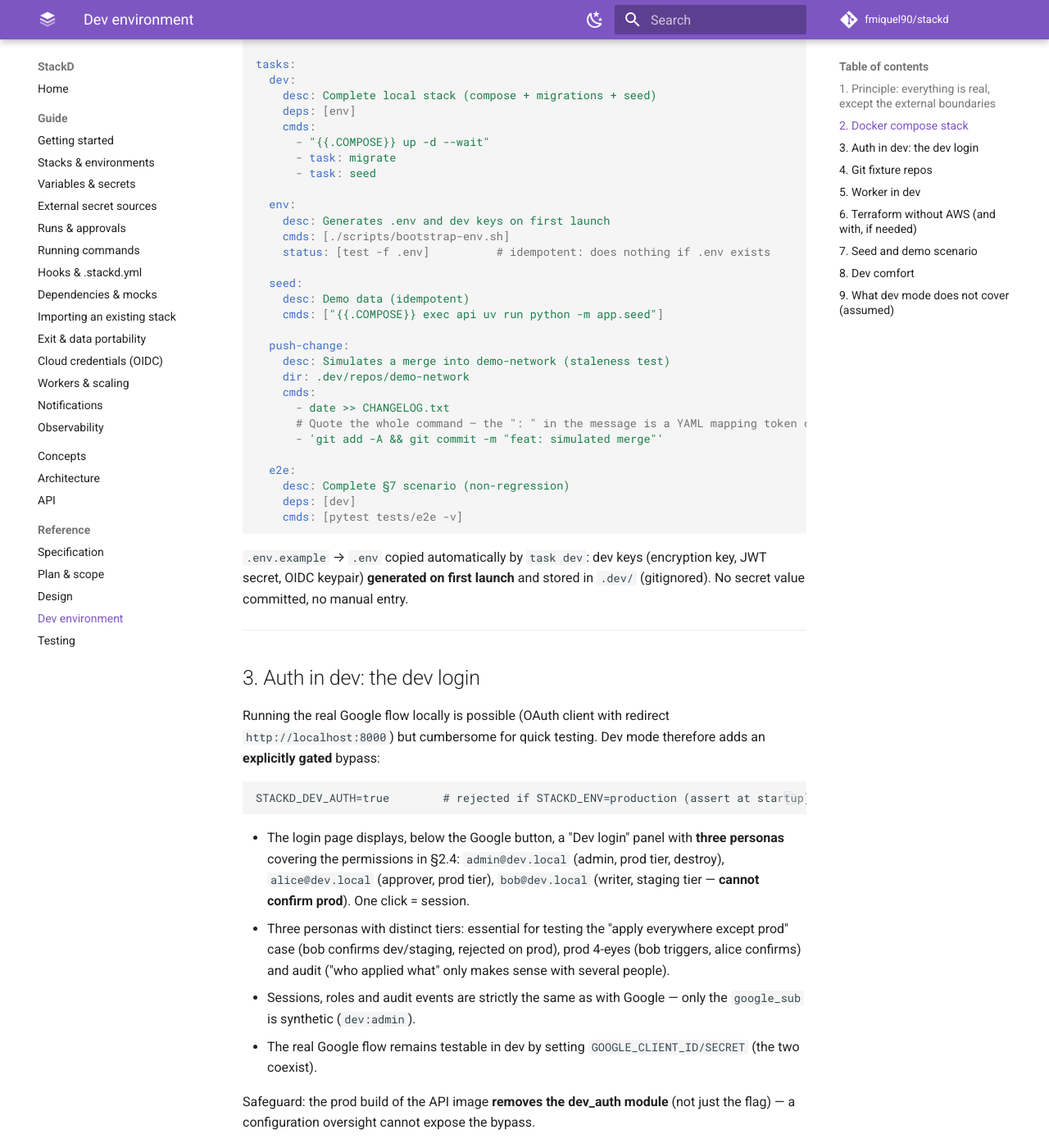
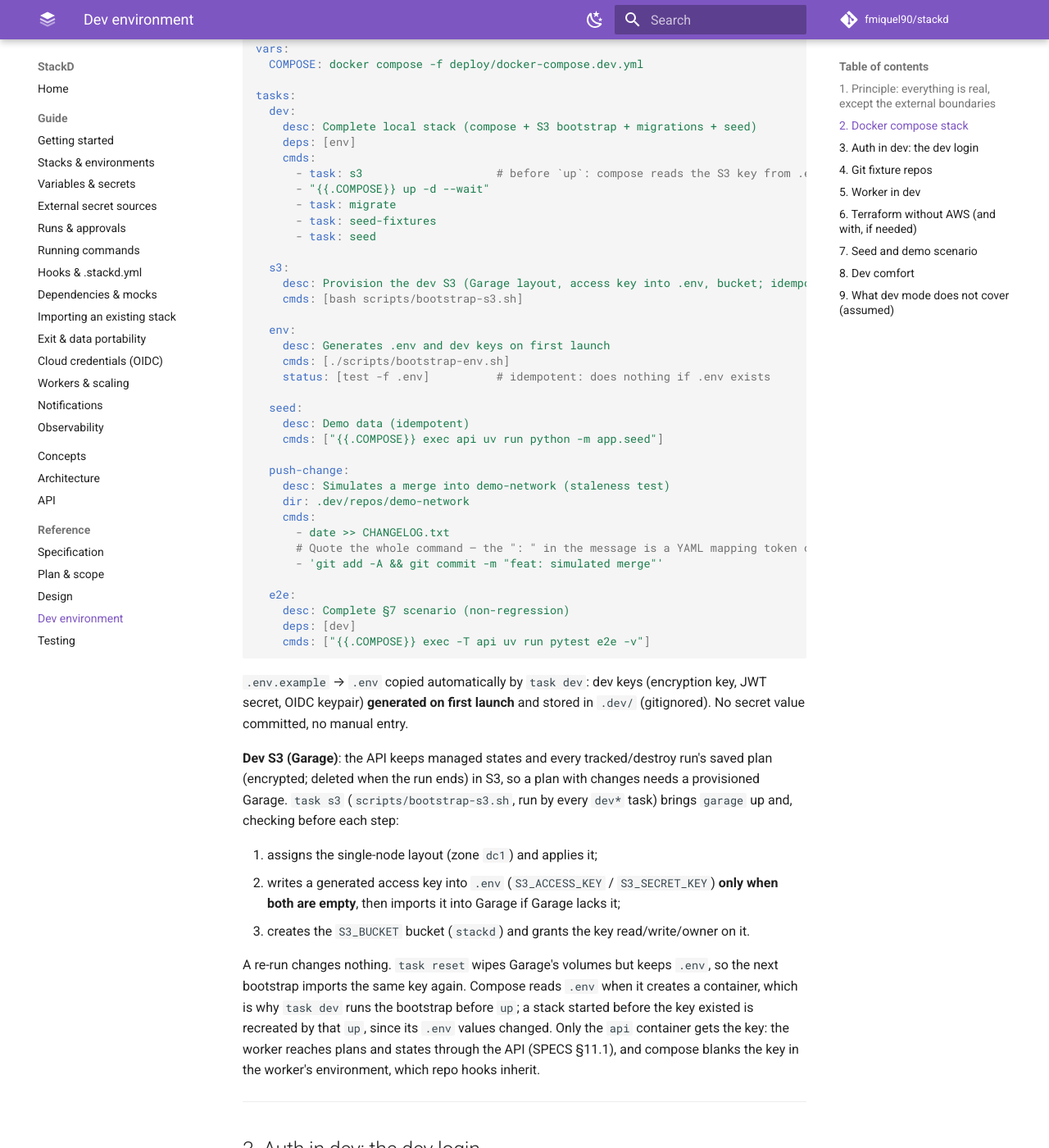
Before and after one commit to fmiquel90/stackd, an MkDocs documentation site: the page built from docs/DEV.md, in a window 1280 px wide and 1400 px high, scrolled down 1429 px. Shown: the whole window at 82% size. Built offline with MkDocs 1.6.1 and Material for MkDocs 9.7.7, drawn with Linux system fonts in a browser that asks for light colours; comment, search, counter and statistics services are not loaded; some of the changed text lies outside the part shown.

Commit message:
feat(dev): provision the dev Garage S3 in task dev and CI e2e
Every tracked/destroy plan is now saved to S3, but dev S3 was never
provisioned: .env had empty keys and Garage had no layout, key or bucket,
so any plan with changes failed at upload and e2e could not pass.

scripts/bootstrap-s3.sh brings garage up, assigns the single-node layout,
writes a generated key into .env only when both S3 values are empty,
imports it into Garage when missing (so task reset reuses it), creates
the bucket and grants the key on it. Each step checks first; a re-run is
a no-op.

- Taskfile: new s3 task, run by every dev* task before compose creates
  the api (compose reads .env at container creation); s3-ls lists the
  bucket, as DEV.md already promised.
- compose: garage healthcheck for up --wait, with garage_net connection
  logs quieted; the worker's S3 key is blanked, since only the API talks
  to S3 and the worker env reaches repo hooks.
- e2e.yml: run the same script and bring garage up with the stack.
- DEV.md and .env.example describe the bootstrap.

Co-Authored-By: Claude Opus 5.5 <noreply@anthropic.com>
Claude-Session: https://claude.ai/code/session_01GnPDxipMbvu5Jz99ykzK9t

````diff
--- a/docs/DEV.md
+++ b/docs/DEV.md
@@ -24,7 +24,7 @@ Everything else (Postgres, Garage, the worker protocol, hooks, mocks, staleness)
 # deploy/docker-compose.dev.yml
 services:
   postgres:        # 18, port 5432, named volume
-  garage:          # local S3 (Garage), S3 API on :3900, admin CLI `garage` ; stackd bucket auto-created at seed
+  garage:          # local S3 (Garage), S3 API on :3900, admin CLI `garage` ; layout, key and stackd bucket provisioned by `task dev`
   api:             # uv run uvicorn --reload, mounts ./api, port 8000
   front:           # vite dev server, mounts ./front, port 5173, proxy /api → api
   worker:          # agent in --reload mode (watchfiles), runner=local (§5)
@@ -34,10 +34,12 @@ services:
 ```
 
 ```bash
-task dev            # compose up (base services) + migrations + seed
+task dev            # S3 bootstrap + compose up (base services) + migrations + seed
 task dev-git        # + Gitea (webhook testing)
 task dev-aws        # + LocalStack
 task seed           # (re)creates the demo data, idempotent
+task s3             # provision the dev S3 (Garage layout, key into .env, bucket), idempotent; part of dev
+task s3-ls          # list the dev bucket (managed states, saved plans)
 task reset          # down -v + dev : start from scratch
 task logs           # aggregated colored logs (api, worker)
 task test           # pytest + vitest
@@ -55,12 +57,18 @@ vars:
 
 tasks:
   dev:
-    desc: Complete local stack (compose + migrations + seed)
+    desc: Complete local stack (compose + S3 bootstrap + migrations + seed)
     deps: [env]
     cmds:
+      - task: s3                    # before `up`: compose reads the S3 key from .env at creation
       - "{{.COMPOSE}} up -d --wait"
       - task: migrate
+      - task: seed-fixtures
       - task: seed
+
+  s3:
+    desc: Provision the dev S3 (Garage layout, access key into .env, bucket; idempotent)
+    cmds: [bash scripts/bootstrap-s3.sh]
 
   env:
     desc: Generates .env and dev keys on first launch
@@ -82,10 +90,18 @@ tasks:
   e2e:
     desc: Complete §7 scenario (non-regression)
     deps: [dev]
-    cmds: [pytest tests/e2e -v]
+    cmds: ["{{.COMPOSE}} exec -T api uv run pytest e2e -v"]
 ```
 
 `.env.example` → `.env` copied automatically by `task dev`: dev keys (encryption key, JWT secret, OIDC keypair) **generated on first launch** and stored in `.dev/` (gitignored). No secret value committed, no manual entry.
+
+**Dev S3 (Garage)**: the API keeps managed states and every tracked/destroy run's saved plan (encrypted; deleted when the run ends) in S3, so a plan with changes needs a provisioned Garage. `task s3` (`scripts/bootstrap-s3.sh`, run by every `dev*` task) brings `garage` up and, checking before each step:
+
+1. assigns the single-node layout (zone `dc1`) and applies it;
+2. writes a generated access key into `.env` (`S3_ACCESS_KEY` / `S3_SECRET_KEY`) **only when both are empty**, then imports it into Garage if Garage lacks it;
+3. creates the `S3_BUCKET` bucket (`stackd`) and grants the key read/write/owner on it.
+
+A re-run changes nothing. `task reset` wipes Garage's volumes but keeps `.env`, so the next bootstrap imports the same key again. Compose reads `.env` when it creates a container, which is why `task dev` runs the bootstrap before `up`; a stack started before the key existed is recreated by that `up`, since its `.env` values changed. Only the `api` container gets the key: the worker reaches plans and states through the API (SPECS §11.1), and compose blanks the key in the worker's environment, which repo hooks inherit.
 
 ---
 
@@ -186,6 +202,8 @@ space "demo"
 
 If the 9 steps pass, the core of the product works. It is also the demo script to run through in front of someone.
 
+Every tracked plan goes through S3 (saved encrypted after the plan, downloaded by the apply, deleted when the run ends), so the scenario needs the provisioned Garage (§2). `task e2e` depends on `task dev`, which provisions it. CI (`.github/workflows/e2e.yml`) runs the same `scripts/bootstrap-s3.sh` before it brings up `postgres garage api worker`.
+
 `task e2e` never runs on the seeded `demo-*` stacks themselves. It first builds a **throwaway copy** of the demo graph through the public API, as admin, in the `demo` space: `e2e-<MMDDhhmmss>-<tag>-network` and `e2e-<MMDDhhmmss>-<tag>-app`, with the same repos, branches, project roots, tiers, settings, variable-set attachments and dependency + mock. Permissions are per space, so bob and alice keep exactly the rights the steps rely on. Every run therefore starts from never-applied environments (step 4 always sees the mock): the scenario is **re-runnable on a used database without `task reset`**, and the seeded graph stays as a demo left it. At the end it ends what is still active through the API (cancels queued runs, discards unconfirmed plans) and deletes the copy. If the scenario failed or a run is still in flight, it keeps the copy for inspection, named in a warning; its unique name never blocks the next run.
 
 ---
@@ -196,7 +214,7 @@ If the 9 steps pass, the core of the product works. It is also the demo script t
 - **Shortened timings** in dev: heartbeat 5 s, offline 15 s, staleness poll 15 s, apply affinity 10 s — asynchronous behaviors are tested without waiting.
 - **Front**: MSW (Mock Service Worker) optional to develop the UI without a backend (`pnpm dev:mock`) — the handlers replay runs/logs fixtures, including a "running" run that streams. Useful for iterating on the viewer and the rail without triggering real runs.
 - **Storybook/Ladle**: `pnpm storybook` — the identity components (PhaseRail, StateBadge, LogViewer with ANSI fixture) are developed in isolation.
-- **DB**: `task psql` (shell), `task db-reset` (drop + migrations + seed). The local S3 storage (Garage) is inspected via the `aws s3 --endpoint-url http://localhost:3900` CLI or `task s3-ls`; no web console (Garage is administered via CLI).
+- **DB**: `task psql` (shell), `task db-reset` (drop + migrations + seed). The local S3 storage (Garage) is inspected via `task s3-ls` (lists the bucket with the API's own settings), or the `aws s3 --endpoint-url http://localhost:3900 --region garage` CLI with the key from `.env`; no web console (Garage is administered via its CLI: `docker compose -f deploy/docker-compose.dev.yml exec garage /garage status`).
 - **Realistic log data**: the demo-network fixture includes a 10 s `time_sleep` resource — runs last long enough to see streaming, follow-tail and cancellation.
 
 ---
````
Also changed, not shown: Taskfile.yml (+24 -1 lines), 5 other files.
